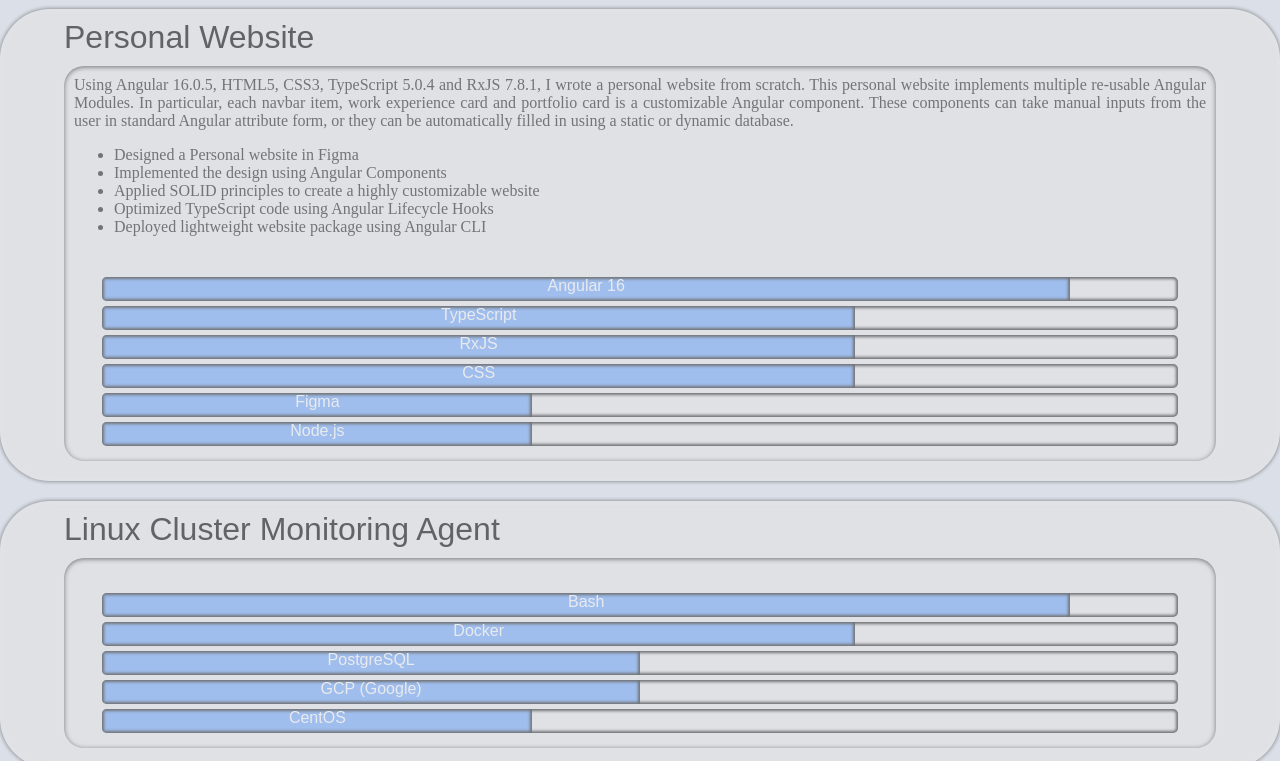
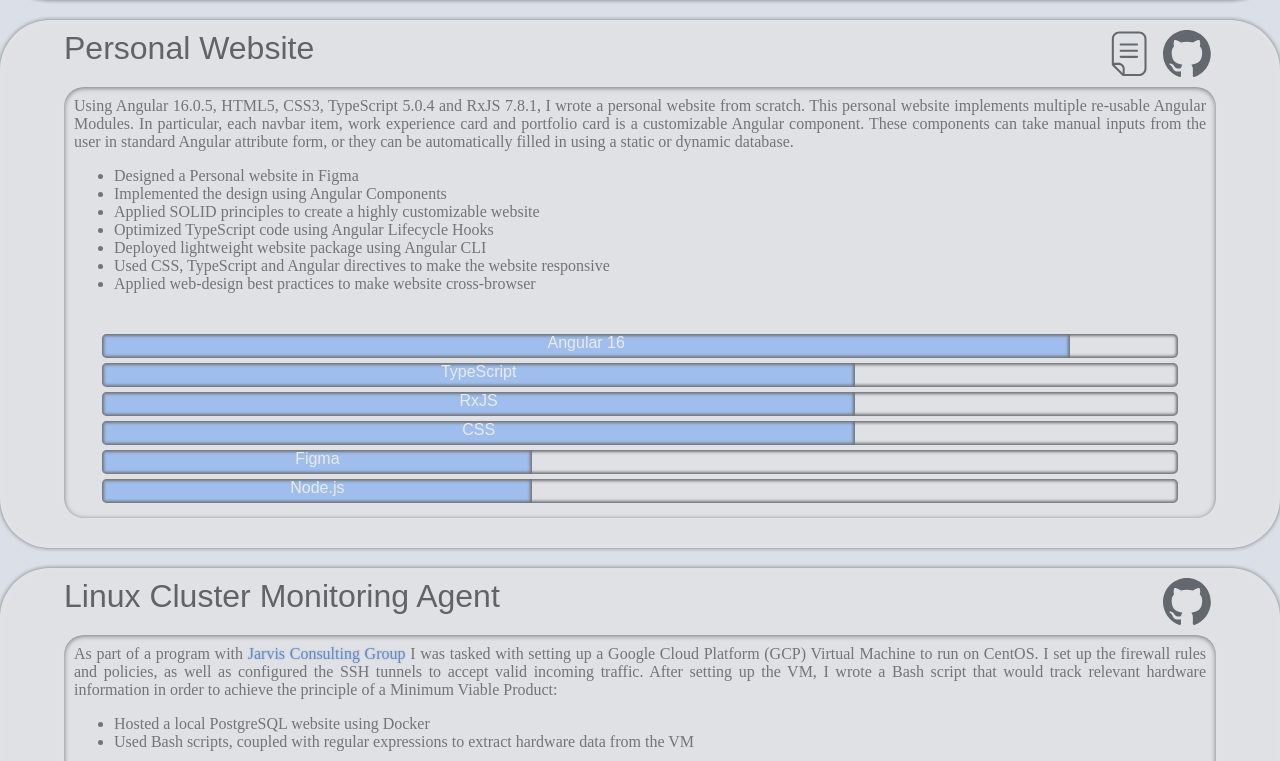
Before and after one commit to swzn/personal_website, an Angular app: page /~swazin/ in a window 1280 px wide. Shown: the part 1359-2120 px from the top of the page. Built offline with nearby package versions, Linux system fonts and the light colour scheme.

Commit message:
Fixed css bug that broke icons layout when <= 1 icons

```diff
--- a/src/app/app.component.html
+++ b/src/app/app.component.html
@@ -113,6 +113,8 @@
 
       <portfolio-item
         [name]="'Personal Website'"
+        [githubLink]="'https://github.com/Jarvis-Consulting-Group/jarvis_data_eng-swzn'"
+        [docsLink]="'https://github.com/Jarvis-Consulting-Group/jarvis_data_eng-swzn'"
         [skills]="{
         'Angular 16':90,
         'TypeScript':70,
@@ -133,19 +135,32 @@
           <li>Applied SOLID principles to create a highly customizable website</li>
           <li>Optimized TypeScript code using Angular Lifecycle Hooks</li>
           <li>Deployed lightweight website package using Angular CLI</li>
+          <li>Used CSS, TypeScript and Angular directives to make the website responsive</li>
+          <li>Applied web-design best practices to make website cross-browser</li>
         </ul>
       </portfolio-item>
 
       <portfolio-item
           [name]="'Linux Cluster Monitoring Agent'"
+          githubLink="https://github.com/Jarvis-Consulting-Group/jarvis_data_eng-swzn"
           [skills]="{
           'Bash': 90,
           'Docker': 70,
           'PostgreSQL': 50,
+          'Compute Engine': 50,
           'GCP (Google)': 50,
           'CentOS': 40
           }">
-
+          <p>As part of a program with <a href="https://jrvs.ca/">Jarvis Consulting Group</a> I was tasked with
+            setting up a Google Cloud Platform (GCP) Virtual Machine to run on CentOS. I set up the firewall rules and
+            policies, as well as configured the SSH tunnels to accept valid incoming traffic. After setting up the VM,
+            I wrote a Bash script that would track relevant hardware information in order to achieve the principle of
+            a Minimum Viable Product:
+          </p>
+        <ul>
+          <li>Hosted a local PostgreSQL website using Docker</li>
+          <li>Used Bash scripts, coupled with regular expressions to extract hardware data from the VM</li>
+        </ul>
       </portfolio-item>
     </div>
   </div>
--- a/src/app/portfolio-item/portfolio-item.component.css
+++ b/src/app/portfolio-item/portfolio-item.component.css
@@ -71,7 +71,7 @@
 }
 
 :host .links {
-  max-height: 58px;
+  max-height: 48px;
   float: right;
   display: flex;
 }
@@ -83,7 +83,7 @@
               0 0 1px var(--highlight);
   width: 90%;
   min-height: 100%;
-  margin: 0 auto;
+  margin: 10px auto;
   border-radius: 20px;
   overflow: hidden;
   color: var(--text-color);
```
